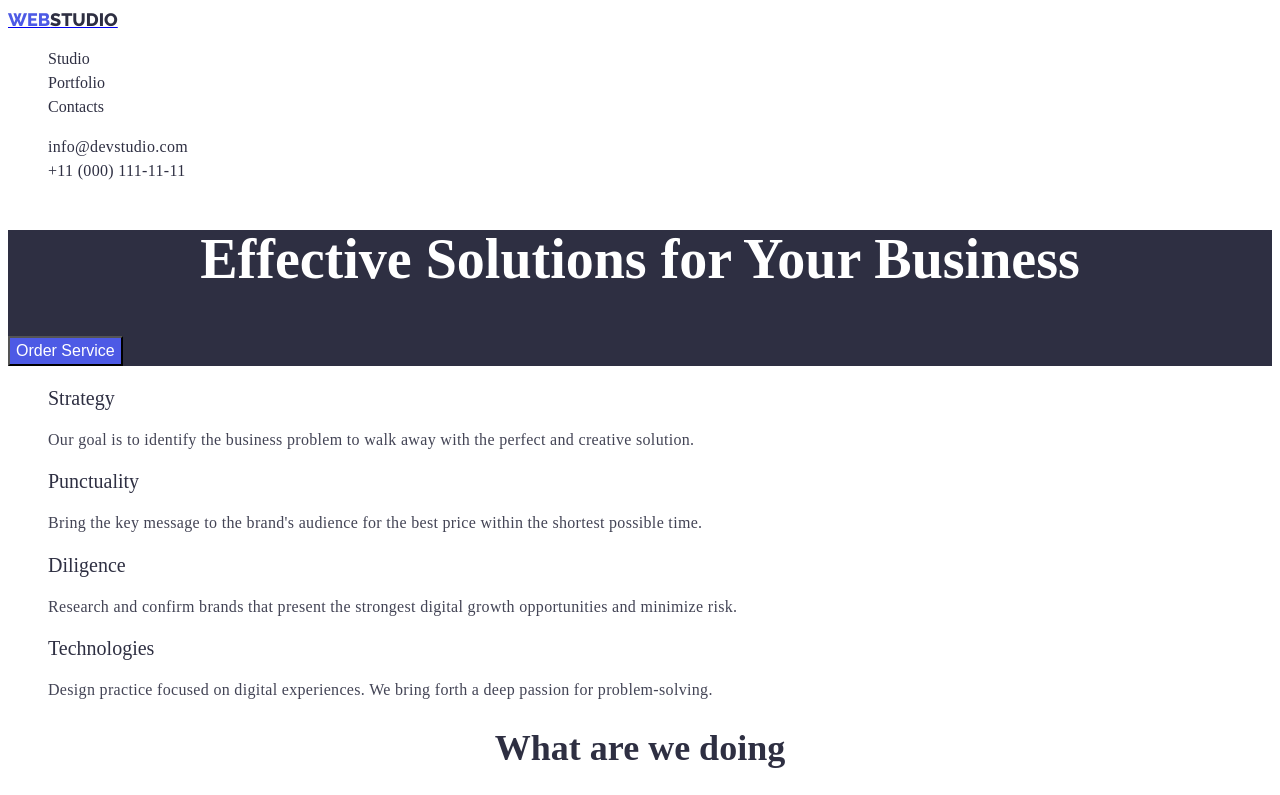
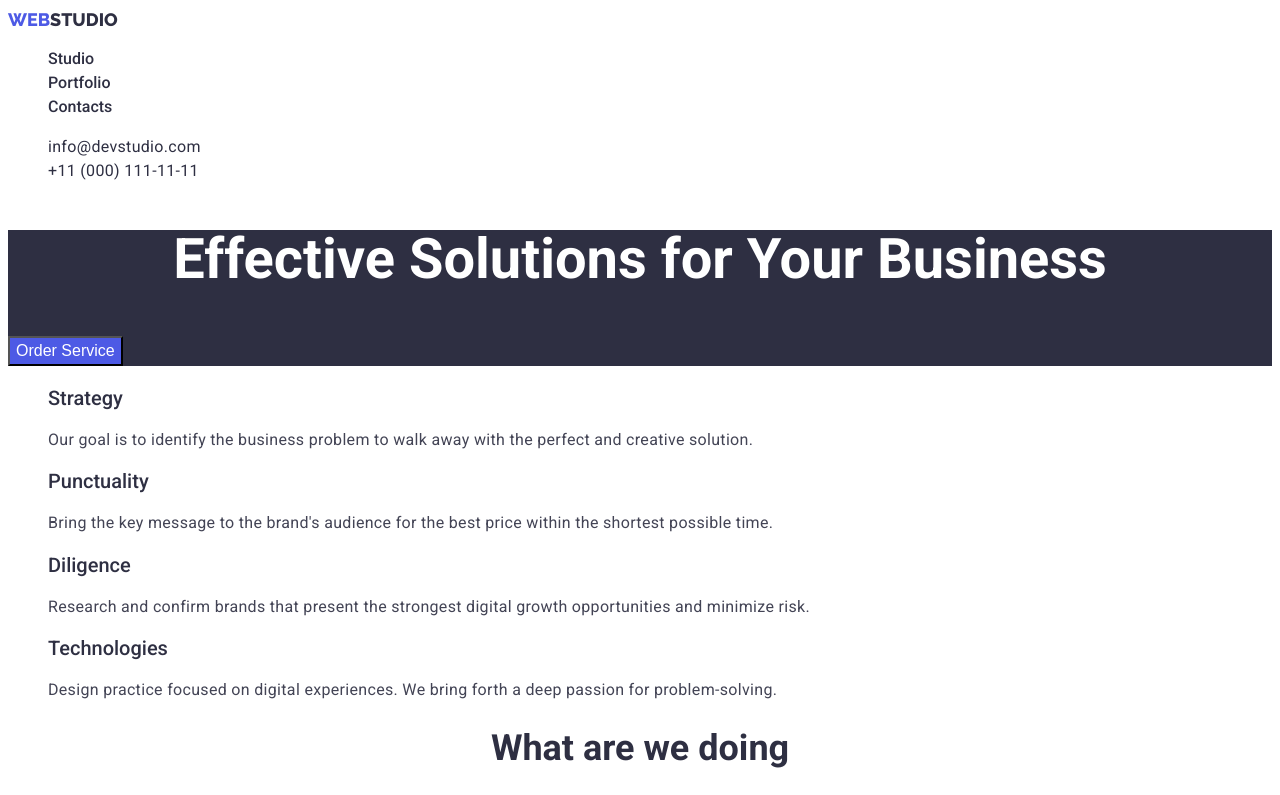
Before and after one commit to AlexBabanskiy/-goit-homework-02, a plain HTML site: page index.html in a window 1280 px wide. Shown: the top 795 px of the page. Drawn offline with Linux system fonts and the light colour scheme.

Commit message:
Index+Portfolio+CSS
2 version

```diff
--- a/css/styles.css
+++ b/css/styles.css
@@ -1,9 +1,15 @@
 :root {
 	--primary-text-color: #434455;
 	--primary-title-color: #2e2f42;
+	--secondary-text-color: #e7e9fc;
+	--primary-background-color: #ffffff;
+	--secondary-background-color: #f4f4fd;
+	--dark-background-color: #2e2f42;
+	--main-logo-color: #4d5ae5;
+	--secondary-logo-color: #2e2f42;
 }
 
-.body {
+body {
 	font-family: Roboto, sans-serif;
 	color: var(--primary-text-color);
 	background: #ffffff;
@@ -19,24 +25,31 @@
 /* кольори логотипу #4D5AE5 #2E2F42 */
 
 /* стилі логотипу */
-.logo-web {
-	color: #4d5ae5;
-	width: 44px;
-	height: 24px;
+
+.logo-header {
+	color: var(--main-logo-color);
 	font-family: "Raleway";
 	font-weight: 800;
 	font-size: 18px;
 	line-height: 1.3;
+	text-decoration: none;
 }
 
-.logo-studio {
-	color: var(--primary-title-color);
-	width: 71px;
-	height: 24px;
+.logo-footer {
+	color: var(--main-logo-color);
 	font-family: "Raleway";
 	font-weight: 800;
 	font-size: 18px;
-	line-height: 1.3;
+	line-height: 1.2;
+	text-decoration: none;
+}
+
+.logo-decor-head {
+	color: var(--primary-title-color);
+}
+
+.logo-decor-foot {
+	color: #f4f4fd;
 }
 
 /* зброс стилів списків */
@@ -46,7 +59,7 @@
 
 /* стилі пунктів меню */
 .menu-nav .link {
-	color: #2e2f42;
+	color: var(--primary-title-color);
 	font-weight: 500;
 	text-decoration: none;
 	font-size: 16px;
@@ -59,7 +72,7 @@
 }
 
 .address-link {
-	color: #2e2f42;
+	color: var(--primary-title-color);
 	font-weight: 400;
 	text-decoration: none;
 	font-size: 16px;
@@ -67,12 +80,18 @@
 	letter-spacing: 0.02em;
 }
 
-.menu-nav .link:hover {
-	color: blue;
+.hero {
+	background-color: var(--dark-background-color);
 }
 
-.hero {
-	background-color: #2e2f42;
+nav .link:hover,
+nav .link:focus {
+	color: #404bbf;
+}
+
+.address-link:hover,
+.address-link:focus {
+	color: #404bbf;
 }
 
 .hero .hero-title {
@@ -109,7 +128,7 @@
 
 .team-title,
 .work-title {
-	color: #2e2f42;
+	color: var(--primary-title-color);
 	font-weight: 700;
 	font-size: 36px;
 	line-height: 1.1;
@@ -117,7 +136,7 @@
 }
 
 .team .team-title-sec {
-	color: #2e2f42;
+	color: var(--primary-title-color);
 	font-weight: 500;
 	font-size: 20px;
 	line-height: 1.2;
@@ -137,6 +156,9 @@ footer .footer-text {
 	line-height: 1.5;
 }
 
+footer {
+	background-color: var(--dark-background-color);
+}
 .portfolio .button {
 	color: #4d5ae5;
 	background-color: #e7e9fc;
--- a/index.html
+++ b/index.html
@@ -14,7 +14,7 @@
 	<body>
 		<header>
 			<nav>
-				<a href="./index.html"><span class="logo-web">WEB</span><span class="logo-studio">STUDIO</span></a>
+				<a class="logo-header" href="./index.html">WEB<span class="logo-decor-head">STUDIO</span></a>
 
 				<ul class="list menu-nav">
 					<li><a class="link" href="">Studio</a></li>
@@ -35,7 +35,7 @@
 				<button class="button-main" type="button">Order Service</button>
 			</section>
 
-			<section class="advantages">
+			<section class="advantage s">
 				<h2 hidden class="advantages-title">Advantages</h2>
 
 				<ul class="list">
@@ -108,7 +108,7 @@
 			</section>
 		</main>
 		<footer>
-			<a href="./index.html"><span class="logo-web">WEB</span><span class="logo-studio">STUDIO</span></a>
+			<a class="logo-footer" href="./index.html">WEB<span class="logo-decor-foot">STUDIO</span></a>
 			<p class="footer-text">
 				Increase the flow of customers and sales for your business with digital marketing & growth solutions.
 			</p>
```
Also changed, not shown: portfolio.html (+2 -2 lines), 1 other file.
